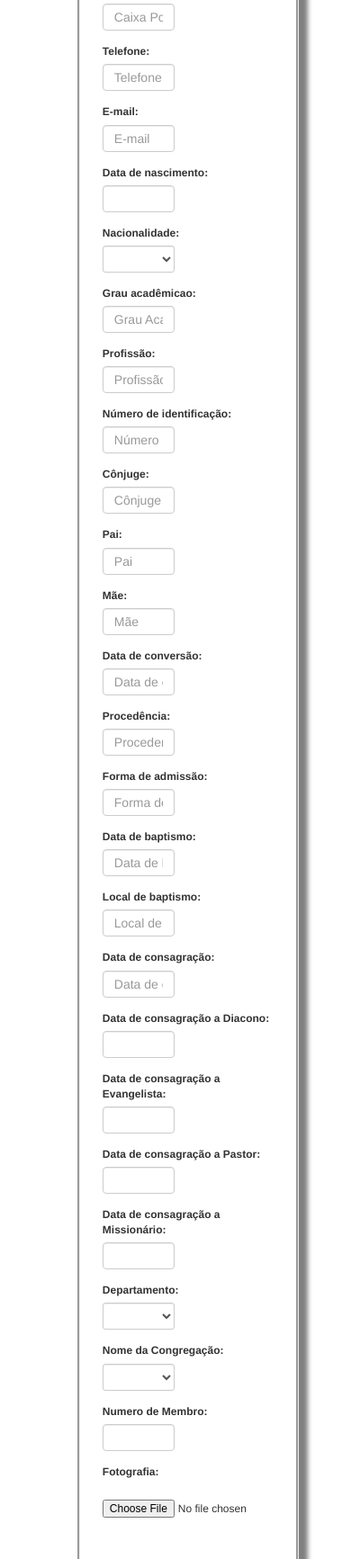
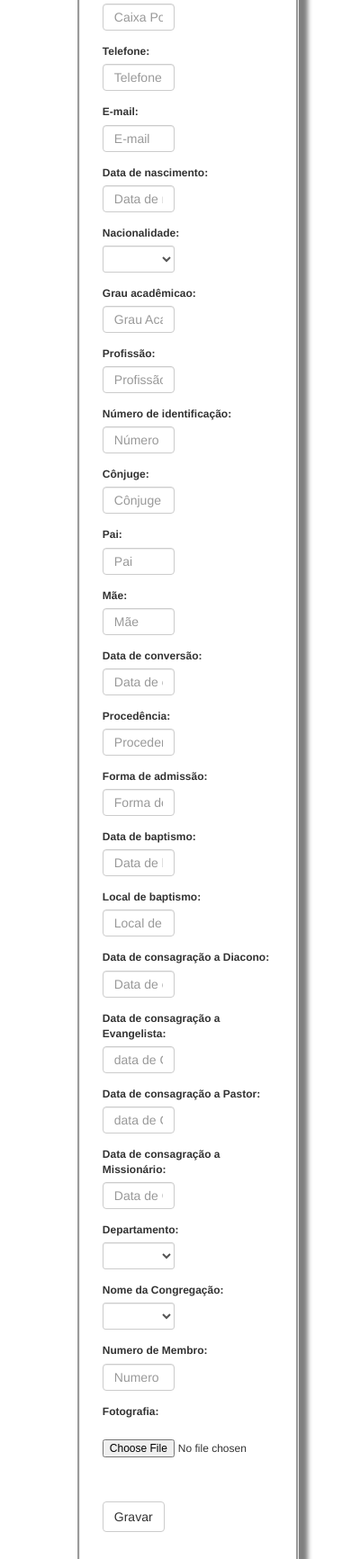
Before and after one commit to Jhbioco/django_on_iis, a Django app: template django_on_iis/django_on_iis/DjangoOnIis/templates/editarMembro.html in a window 390 px wide. Shown: the part 940-2673 px from the top of the page at 90% size. Run offline with Django 3.2, Linux system fonts and the light colour scheme; the template is opened without the code that fills it: values that come from a table or form of the project are taken from there, others are empty; some libraries are stand-ins or nearby versions.

Commit message:
Update03

```diff
--- a/django_on_iis/django_on_iis/DjangoOnIis/models.py
+++ b/django_on_iis/django_on_iis/DjangoOnIis/models.py
@@ -85,7 +85,7 @@
 	departamento = models.ForeignKey(Departamento)
 	igreja = models.ForeignKey(Igreja)
 	numeroDeMembro= models.CharField(max_length=20)
-	foto = models.ImageField(upload_to = 'fotos/')
+	#foto = models.ImageField(upload_to = 'fotos/')
 
 	def __str__(self):
 		return self.nomeDoMembro
--- a/django_on_iis/django_on_iis/DjangoOnIis/templates/editarMembro.html
+++ b/django_on_iis/django_on_iis/DjangoOnIis/templates/editarMembro.html
@@ -20,8 +20,7 @@
       <p><p>
       <label class="control-label col-sm-2" for="email">Nome:</label>
      <div class="col-sm-10">
-        <input type="text" class="form-control" id="nomeDoMembro" name = "nomeDoMembro"placeholder="Nome do Membro" value="{%for resultado in resultado %}
-        {{resultado.nomeDoMembro}}{% endfor %}">
+        <input type="text" class="form-control" id="nomeDoMembro" name = "nomeDoMembro"placeholder="Nome do Membro" value="{%for resultado in resultado %}{{resultado.nomeDoMembro}}{% endfor %}">
       </div>
 
 
@@ -48,24 +47,20 @@
 
       <label class="control-label col-sm-2" for="pwd">Cargo:</label>
       <div class="col-sm-10">
-        <input type="text" class="form-control" id="cargo" name = "cargo"placeholder="Cargo Profissional" value="{%for resultado in resultado %}
-        {{resultado.cargo}}{% endfor %}">
+        <input type="text" class="form-control" id="cargo" name = "cargo"placeholder="Cargo Profissional" value="{%for resultado in resultado %}{{resultado.cargo}}{% endfor %}">
       </div>
       <label class="control-label col-sm-2" for="pwd">Função na Igreja:</label>
       <div class="col-sm-10">
-        <input type="text" class="form-control" id="funcaoNaIgreja" name = "funcaoNaIgreja"placeholder="Função na Igreja" value="{%for resultado in resultado %}
-        {{resultado.funcaoNaIgreja}}{% endfor %}">
+        <input type="text" class="form-control" id="funcaoNaIgreja" name = "funcaoNaIgreja"placeholder="Função na Igreja" value="{%for resultado in resultado %}{{resultado.funcaoNaIgreja}}{% endfor %}">
       </div>
        <label class="control-label col-sm-2" for="pwd">Endereço:</label>
       <div class="col-sm-10">
-        <input type="text" class="form-control" id="endereco" name = "endereco"placeholder="Endereço" value="{%for resultado in resultado %}
-        {{resultado.endereco}}{% endfor %}">
+        <input type="text" class="form-control" id="endereco" name = "endereco"placeholder="Endereço" value="{%for resultado in resultado %}{{resultado.endereco}}{% endfor %}">
       </div>
 
       <label class="control-label col-sm-2" for="pwd">Bairro:</label>
       <div class="col-sm-10">
-        <input type="text" class="form-control" id="bairro" name = "bairro"placeholder="Bairro" value="{%for resultado in resultado %}
-        {{resultado.bairro}}{% endfor %}">
+        <input type="text" class="form-control" id="bairro" name = "bairro"placeholder="Bairro" value="{%for resultado in resultado %}{{resultado.bairro}}{% endfor %}">
       </div>
  <label class="control-label col-sm-2" for="pwd">Provincia:</label>
       <div class="col-sm-10">
@@ -79,25 +74,21 @@
 
       <label class="control-label col-sm-2" for="pwd">Caixa Postal:</label>
       <div class="col-sm-10">
-        <input type="text" class="form-control" id="caixaPostal" name = "caixaPostal"placeholder="Caixa Postal" value="{%for resultado in resultado %}
-        {{resultado.caixaPostal}}{% endfor %}">
+        <input type="text" class="form-control" id="caixaPostal" name = "caixaPostal"placeholder="Caixa Postal" value="{%for resultado in resultado %}{{resultado.caixaPostal}}{% endfor %}">
       </div>
       <label class="control-label col-sm-2" for="pwd">Telefone:</label>
       <div class="col-sm-10">
-        <input type="text" class="form-control" id="telefone" name = "telefone"placeholder="Telefone" value="{%for resultado in resultado %}
-        {{resultado.telefone}}{% endfor %}">
+        <input type="text" class="form-control" id="telefone" name = "telefone"placeholder="Telefone" value="{%for resultado in resultado %}{{resultado.telefone}}{% endfor %}">
       </div>
 
  <label class="control-label col-sm-2" for="pwd">E-mail:</label>
       <div class="col-sm-10">
-        <input type="text" class="form-control" id="email" name = "email"placeholder="E-mail" value="{%for resultado in resultado %}
-        {{resultado.email}}{% endfor %}">
+        <input type="text" class="form-control" id="email" name = "email"placeholder="E-mail" value="{%for resultado in resultado %}{{resultado.email}}{% endfor %}">
       </div>
 
        <label class="control-label col-sm-2" for="pwd">Data de nascimento:</label>
       <div class="col-sm-10">
-        <input type="text" class="form-control" id="dataDeNascimento" name = "dataDeNascimento"placeholder="" value="{%for resultado in resultado %}
-        {{resultado.dataDeNascimento}}{% endfor %}">
+        <input type="text" class="form-control" id="dataDeNascimento" name = "dataDeNascimento"placeholder="Data de nascimento" value="{%for resultado in resultado %}{{resultado.dataDeNascimento}}{% endfor %}">
       </div>
 
       <label class="control-label col-sm-2" for="pwd">Nacionalidade:</label>
@@ -111,80 +102,65 @@
       </div>
       <label class="control-label col-sm-2" for="pwd">Grau acadêmicao:</label>
       <div class="col-sm-10">
-        <input type="text" class="form-control" id="grauAcademico" name = "grauAcademico"placeholder="Grau Acadêmico" value="{%for resultado in resultado %}
-        {{resultado.grauAcademico}}{% endfor %}">
+        <input type="text" class="form-control" id="grauAcademico" name = "grauAcademico"placeholder="Grau Acadêmico" value="{%for resultado in resultado %}{{resultado.grauAcademico}}{% endfor %}">
       </div>
       <label class="control-label col-sm-2" for="pwd">Profissão:</label>
       <div class="col-sm-10">
-        <input type="text" class="form-control" id="profissao" name = "profissao"placeholder="Profissão" value="{%for resultado in resultado %}
-        {{resultado.profissao}}{% endfor %}">
+        <input type="text" class="form-control" id="profissao" name = "profissao"placeholder="Profissão" value="{%for resultado in resultado %}{{resultado.profissao}}{% endfor %}">
       </div>
 
       <label class="control-label col-sm-2" for="pwd">Número de identificação:</label>
       <div class="col-sm-10">
-        <input type="text" class="form-control" id="numeroDeIdentificacao" name = "numeroDeIdentificacao"placeholder="Número de Identificação" value="{%for resultado in resultado %}
-        {{resultado.numeroDeIdentificacao}}{% endfor %}" >
+        <input type="text" class="form-control" id="numeroDeIdentificacao" name = "numeroDeIdentificacao"placeholder="Número de Identificação" value="{%for resultado in resultado %}{{resultado.numeroDeIdentificacao}}{% endfor %}" >
       </div>
       <label class="control-label col-sm-2" for="pwd">Cônjuge:</label>
       <div class="col-sm-10">
-        <input type="text" class="form-control" id="conjuge" name = "conjuge"placeholder="Cônjuge" value="{%for resultado in resultado %}
-        {{resultado.conjuge}}{% endfor %}">
+        <input type="text" class="form-control" id="conjuge" name = "conjuge"placeholder="Cônjuge" value="{%for resultado in resultado %}{{resultado.conjuge}}{% endfor %}">
       </div>
       <label class="control-label col-sm-2" for="pwd">Pai:</label>
       <div class="col-sm-10">
-        <input type="text" class="form-control" id="filiacaoPai" name = "filiacaoPai"placeholder="Pai" value="{%for resultado in resultado %}
-        {{resultado.filiacaoPai}}{% endfor %}">
+        <input type="text" class="form-control" id="filiacaoPai" name = "filiacaoPai"placeholder="Pai" value="{%for resultado in resultado %}{{resultado.filiacaoPai}}{% endfor %}">
       </div>
       <label class="control-label col-sm-2" for="pwd">Mãe:</label>
       <div class="col-sm-10">
-        <input type="text" class="form-control" id="filiacaoMae" name = "filiacaoMae"placeholder="Mãe" value="{%for resultado in resultado %}
-        {{resultado.filiacaoMae}}{% endfor %}">
+        <input type="text" class="form-control" id="filiacaoMae" name = "filiacaoMae"placeholder="Mãe" value="{%for resultado in resultado %}{{resultado.filiacaoMae}}{% endfor %}">
       </div>
       <label class="control-label col-sm-2" for="pwd">Data de conversão:</label>
       <div class="col-sm-10">
-        <input type="text" class="form-control" id="dataDeConversao" name = "dataDeConversao"placeholder="Data de conversão" value="{%for resultado in resultado %}
-        {{resultado.dataDeConversao}}{% endfor %}">
+        <input type="text" class="form-control" id="dataDeConversao" name = "dataDeConversao"placeholder="Data de conversão" value="{%for resultado in resultado %}{{resultado.dataDeConversao}}{% endfor %}">
       </div>
       <label class="control-label col-sm-2" for="pwd">Procedência:</label>
       <div class="col-sm-10">
-        <input type="text" class="form-control" id="procedencia" name = "procedencia"placeholder="Procedencia" value="{%for resultado in resultado %}
-        {{resultado.procedencia}}{% endfor %}">
+        <input type="text" class="form-control" id="procedencia" name = "procedencia"placeholder="Procedencia" value="{%for resultado in resultado %}{{resultado.procedencia}}{% endfor %}">
       </div>
       <label class="control-label col-sm-2" for="pwd">Forma de admissão:</label>
       <div class="col-sm-10">
-        <input type="text" class="form-control" id="formaDeAdmissao" name = "formaDeAdmissao"placeholder="Forma de admissão" value="{%for resultado in resultado %}
-        {{resultado.formaDeAdmissao}}{% endfor %}">
+        <input type="text" class="form-control" id="formaDeAdmissao" name = "formaDeAdmissao"placeholder="Forma de admissão" value="{%for resultado in resultado %}{{resultado.formaDeAdmissao}}{% endfor %}">
       </div>
       <label class="control-label col-sm-2" for="pwd">Data de baptismo:</label>
       <div class="col-sm-10">
-        <input type="text" class="form-control" id="dataDeBaptismo" name = "dataDeBaptismo"placeholder="Data de baptismo" value="{%for resultado in resultado %}
-        {{resultado.dataDeBaptismo}}{% endfor %}">
+        <input type="text" class="form-control" id="dataDeBaptismo" name = "dataDeBaptismo"placeholder="Data de baptismo" value="{%for resultado in resultado %}{{resultado.dataDeBaptismo}}{% endfor %}">
       </div>
       <label class="control-label col-sm-2" for="pwd">Local de baptismo:</label>
       <div class="col-sm-10">
-        <input type="text" class="form-control" id="localDeBaptismo" name = "LocalDeBaptismo"placeholder="Local de baptismo" value="{%for resultado in resultado %}{{resultado.localDeBaptismo}}{% endfor %}">
+        <input type="text" class="form-control" id="localDeBaptismo" name = "localDeBaptismo"placeholder="Local de baptismo" value="{%for resultado in resultado %}{{resultado.localDeBaptismo}}{% endfor %}">
       </div>
-      <label class="control-label col-sm-2" for="pwd">Data de consagração:</label>
-      <div class="col-sm-10">
-        <input type="text" class="form-control" id="dataDeConsagracao" name = "dataDeConsagracao"placeholder="Data de consagração" value="{%for resultado in resultado %}{{resultado.dataDeConsagracao}}{% endfor %}">
-      </div>
+
       <label class="control-label col-sm-2" for="pwd">Data de consagração a Diacono:</label>
       <div class="col-sm-10">
-        <input type="text" class="form-control" id="dataDeConsagracaoDiacono" name = "dataDeConsagracaoDiacono"placeholder="" value="{%for resultado in resultado %}{{resultado.dataDeConsagracaoDiacono}}{% endfor %}">
+        <input type="text" class="form-control" id="dataDeConsagracaoDiacono" name = "dataDeConsagracaoDiacono"placeholder="Data de consagração a Diacono" value="{%for resultado in resultado %}{{resultado.dataDeConsagracaoDiacono}}{% endfor %}">
       </div>
         <label class="control-label col-sm-2" for="pwd">Data de consagração a Evangelista:</label>
       <div class="col-sm-10">
-        <input type="text" class="form-control" id="dataDeConsagracaoEvangelista" name = "dataDeConsagracaoEvangelista"placeholder="" value="{%for resultado in resultado %}
-        {{resultado.dataDeConsagracaoEvangelista}}{% endfor %}">
+        <input type="text" class="form-control" id="dataDeConsagracaoEvangelista" name = "dataDeConsagracaoEvangelista"placeholder="data de Consagração a Evangelista" value="{%for resultado in resultado %}{{resultado.dataDeConsagracaoEvangelista}}{% endfor %}">
       </div>
     <label class="control-label col-sm-2" for="pwd">Data de consagração a Pastor:</label>
       <div class="col-sm-10">
-        <input type="text" class="form-control" id="dataDeConsagracaoPastor" name = "dataDeConsagracaoPastor"placeholder="" value="{%for resultado in resultado %}{{resultado.dataDeConsagracaoPastor}}{% endfor %}">
+        <input type="text" class="form-control" id="dataDeConsagracaoPastor" name = "dataDeConsagracaoPastor"placeholder="data de Consagracao a Pastor" value="{%for resultado in resultado %}{{resultado.dataDeConsagracaoPastor}}{% endfor %}">
       </div>
         <label class="control-label col-sm-2" for="pwd">Data de consagração a Missionário:</label>
       <div class="col-sm-10">
-        <input type="text" class="form-control" id="dataDeConsagracaoMissionario" name = "dataDeConsagracaoMissionario"placeholder="" value="{%for resultado in resultado %}
-        {{resultado.dataDeConsagracaoMissionario}}{% endfor %}">
+        <input type="text" class="form-control" id="dataDeConsagracaoMissionario" name = "dataDeConsagracaoMissionario"placeholder="Data de Consagração a Missionário" value="{%for resultado in resultado %}{{resultado.dataDeConsagracaoMissionario}}{% endfor %}">
       </div>
        <label class="control-label col-sm-2" for="pwd">Departamento:</label>
       <div class="col-sm-10">
@@ -206,8 +182,7 @@
       </div>
        <label class="control-label col-sm-2" for="pwd">Numero de Membro:</label>
       <div class="col-sm-10">
-        <input type="text" class="form-control" id="numeroDeMembro" name = "numeroDeMembro"placeholder="" value="{%for resultado in resultado %}
-        {{resultado.numeroDeMembro}}{% endfor %}">
+        <input type="text" class="form-control" id="numeroDeMembro" name = "numeroDeMembro"placeholder="Numero de membro" value="{%for resultado in resultado %}{{resultado.numeroDeMembro}}{% endfor %}">
       </div>
       <label class="control-label col-sm-2" for="pwd">Fotografia:</label>
 
@@ -227,6 +202,7 @@
 
   </form>
 </div>
+
 
 <style type="text/css">
 .form-control{
--- a/django_on_iis/django_on_iis/django_on_iis/urls.py
+++ b/django_on_iis/django_on_iis/django_on_iis/urls.py
@@ -4,8 +4,10 @@
 urlpatterns = [
     # Examples:
     url(r'^gestao/membro/$', 'DjangoOnIis.views.inserirMembro', name='inserirMembro'),
+    url(r'^gestao/membro/editar/$', 'DjangoOnIis.views.editarMembro', name='editarMembro'),
+    url(r'^gestao/membro/eliminar/$', 'DjangoOnIis.views.eliminarMembro', name='eliminarMembro'),
+    url(r'^gestao/membro/visualizar/$', 'DjangoOnIis.views.visualizarMembro', name='visualizarMembro'),
     url(r'^gestao/membro/pesquisar/$', 'DjangoOnIis.views.pesquisarMembro', name='pesquisarMembro'),
-     url(r'^gestao/membro/pesquisar/$', 'DjangoOnIis.views.pesquisarMembro', name='pesquisarMembro'),
     url(r'^gestao/$' ,'DjangoOnIis.views.indexAdmin', name='indexAdmin'),
     # url(r'^blog/', include('blog.urls')),
 
```
Also changed, not shown: django_on_iis/django_on_iis/DjangoOnIis/views.py (+50 -23 lines).
